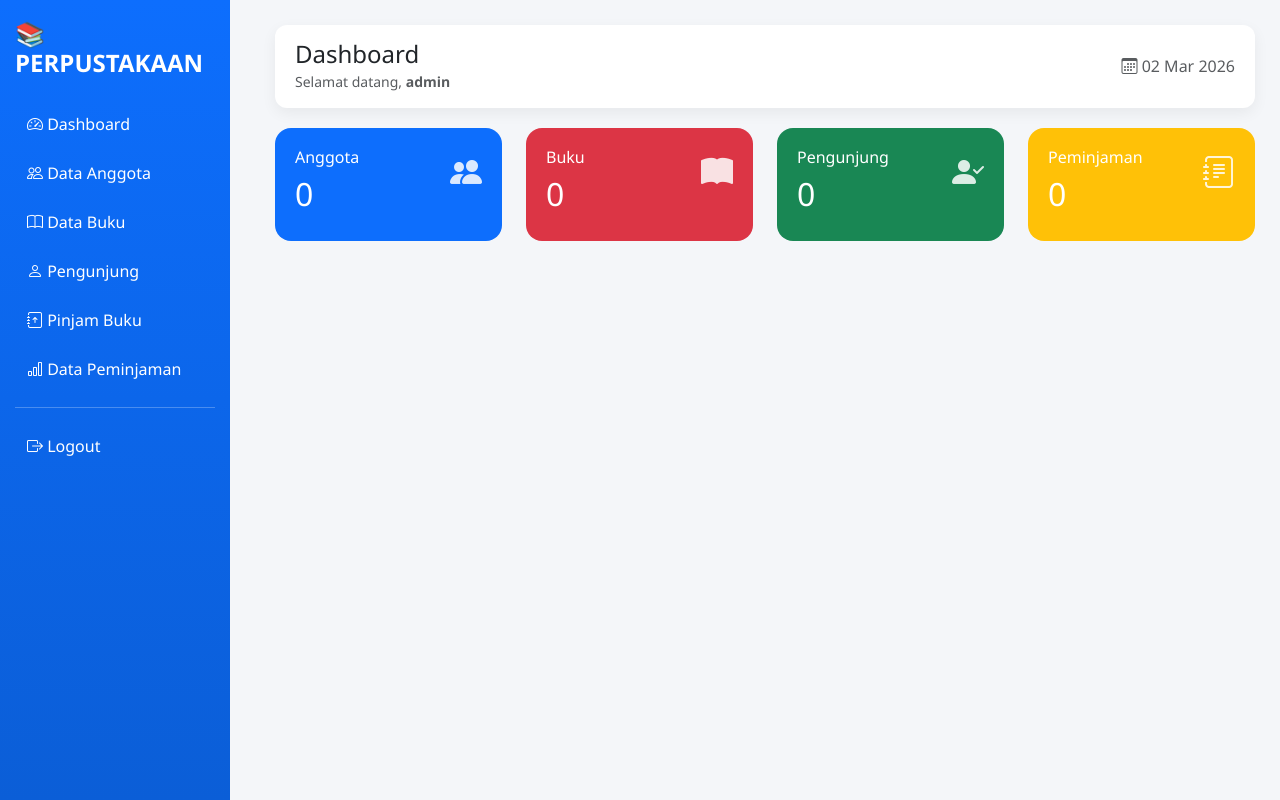
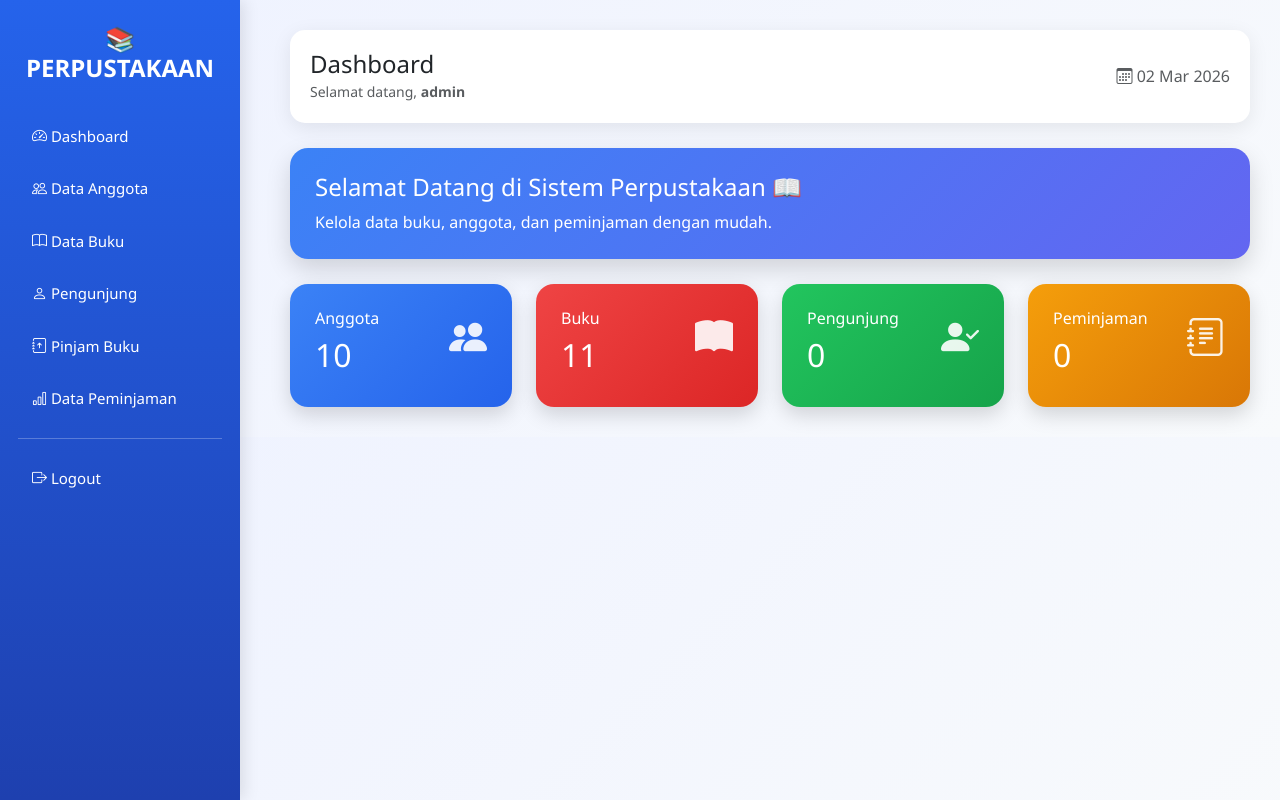
Before and after one commit to Gurindaaa/mapel-kk-Gurinda, a PHP site: page / in a window 1280 px wide. Run offline with PHP 8.4, Linux system fonts and the light colour scheme; the visitor is signed in with stand-in values (Sample User, id 1); data that the repository does not hold is empty.

Commit message:
Add files via upload

```diff
--- a/Gurinda-Aplikasi Peminjaman Buku/index.php
+++ b/Gurinda-Aplikasi Peminjaman Buku/index.php
@@ -5,174 +5,274 @@ if (!isset($_SESSION['login'])) {
     exit;
 }
 
-include "koneksi.php";
+/* DATA MANUAL TANPA DATABASE */
 
-// hitung anggota
-$qAnggota = mysqli_query($koneksi, "SELECT COUNT(*) as total FROM anggota");
-$dAnggota = mysqli_fetch_assoc($qAnggota);
-$totalAnggota = $dAnggota['total'];
+// data anggota
+$anggota = [
+"ALDI WAHRIYANTO",
+"ANDI RIZKI FARAWANSYA",
+"ANNISA HUMAIRA AZZAHRA",
+"BERTHA ELLYA TAMARA",
+"ESTER APRILLIA",
+"FAJAR RAMADHAN",
+"INDRA SAPUTRA",
+"NADIA PUTRI",
+"RIZKY ADITYA",
+"SYIFA NURHALIZA"
+];
 
-// hitung buku
-$qBuku = mysqli_query($koneksi, "SELECT COUNT(*) as total FROM buku");
-$dBuku = mysqli_fetch_assoc($qBuku);
-$totalBuku = $dBuku['total'];
+// data buku
+$buku = [
+"Informatika","Matematika","Penjas","Agama","Bahasa Inggris",
+"Mulok","PKK","Jurusan RPL","Sejarah","BK","Seni Budaya"
+];
+
+$totalAnggota = count($anggota);
+$totalBuku = count($buku);
 ?>
+
 <!DOCTYPE html>
 <html lang="id">
 <head>
 <meta charset="UTF-8">
 <title>Dashboard Perpustakaan</title>
+
 <link href="https://cdn.jsdelivr.net/npm/bootstrap@5.3.2/dist/css/bootstrap.min.css" rel="stylesheet">
 <link href="https://cdn.jsdelivr.net/npm/bootstrap-icons@1.11.3/font/bootstrap-icons.css" rel="stylesheet">
 
 <style>
+
 body{
-    background:#f4f6f9;
-    font-family:'Segoe UI', sans-serif;
+background:linear-gradient(135deg,#eef2ff,#f8fafc);
+font-family:'Segoe UI',sans-serif;
 }
+
+/* SIDEBAR */
+
 .sidebar{
-    width:230px;
+width:240px;
 height:100vh;
 position:fixed;
-    background: linear-gradient(180deg,#0d6efd,#0b5ed7);
+background:linear-gradient(180deg,#2563eb,#1e40af);
 color:white;
-    padding:20px 15px;
+padding:25px 18px;
+box-shadow:4px 0 15px rgba(0,0,0,0.1);
 }
-.sidebar h4{ font-weight:600; }
+
+.sidebar h4{
+font-weight:700;
+text-align:center;
+margin-bottom:30px;
+}
+
 .sidebar a{
 color:white;
 display:block;
-    padding:10px 12px;
+padding:12px 14px;
 text-decoration:none;
-    border-radius:8px;
-    margin-bottom:5px;
-    transition:.2s;
+border-radius:10px;
+margin-bottom:6px;
+transition:0.3s;
+font-size:15px;
 }
+
 .sidebar a:hover{
-    background:rgba(255,255,255,0.18);
-    padding-left:16px;
+background:rgba(255,255,255,0.2);
+padding-left:20px;
 }
+
+/* CONTENT */
+
 .content{
-    margin-left:250px;
-    padding:25px;
+margin-left:260px;
+padding:30px;
 }
+
+/* TOPBAR */
+
 .topbar{
 background:white;
-    padding:15px 20px;
-    border-radius:12px;
-    box-shadow:0 5px 15px rgba(0,0,0,0.06);
-    margin-bottom:20px;
+padding:20px;
+border-radius:15px;
+box-shadow:0 5px 20px rgba(0,0,0,0.08);
+margin-bottom:25px;
 }
+
+/* WELCOME CARD */
+
+.welcome-card{
+background:linear-gradient(135deg,#3b82f6,#6366f1);
+color:white;
+padding:25px;
+border-radius:18px;
+margin-bottom:25px;
+box-shadow:0 10px 25px rgba(0,0,0,0.15);
+}
+
+/* STAT BOX */
+
 .stat-box{
-    border-radius:16px;
+border-radius:18px;
 color:white;
-    padding:20px;
-    transition:.25s;
-    position:relative;
-    overflow:hidden;
+padding:25px;
+transition:.3s;
+box-shadow:0 8px 20px rgba(0,0,0,0.15);
 }
+
+.stat-box:hover{
+transform:translateY(-8px);
+}
+
 .stat-box i{
-    font-size:32px;
-    opacity:.85;
+font-size:38px;
+opacity:0.9;
 }
-.stat-box:hover{
-    transform:translateY(-5px);
-    box-shadow:0 15px 30px rgba(0,0,0,0.18);
+
+/* warna box */
+
+.box1{background:linear-gradient(135deg,#3b82f6,#2563eb);}
+.box2{background:linear-gradient(135deg,#ef4444,#dc2626);}
+.box3{background:linear-gradient(135deg,#22c55e,#16a34a);}
+.box4{background:linear-gradient(135deg,#f59e0b,#d97706);}
+
+.box-link{
+text-decoration:none;
 }
-.box-link{ text-decoration:none; }
+
 </style>
 </head>
 <body>
 
 <!-- SIDEBAR -->
 <div class="sidebar">
-    <h4 class="mb-4">📚 PERPUSTAKAAN</h4>
+
+<h4>📚 PERPUSTAKAAN</h4>
+
 <a href="index.php"><i class="bi bi-speedometer2"></i> Dashboard</a>
 <a href="anggota.php"><i class="bi bi-people"></i> Data Anggota</a>
 <a href="buku.php"><i class="bi bi-book"></i> Data Buku</a>
 <a href="pengunjung.php"><i class="bi bi-person"></i> Pengunjung</a>
 <a href="pinjaman.php"><i class="bi bi-journal-arrow-up"></i> Pinjam Buku</a>
 <a href="data.php"><i class="bi bi-bar-chart"></i> Data Peminjaman</a>
+
 <hr>
+
 <a href="logout.php"><i class="bi bi-box-arrow-right"></i> Logout</a>
+
 </div>
 
 <!-- CONTENT -->
 <div class="content">
 
 <!-- TOPBAR -->
+
 <div class="topbar d-flex justify-content-between align-items-center">
+
 <div>
 <h4 class="mb-0">Dashboard</h4>
 <small class="text-muted">
 Selamat datang, <b><?php echo $_SESSION['user']; ?></b>
 </small>
 </div>
+
 <div class="text-muted">
 <i class="bi bi-calendar3"></i>
 <?php echo date('d M Y'); ?>
 </div>
+
+</div>
+
+<!-- WELCOME -->
+
+<div class="welcome-card">
+
+<h4>Selamat Datang di Sistem Perpustakaan 📖</h4>
+
+<p class="mb-0">
+Kelola data buku, anggota, dan peminjaman dengan mudah.
+</p>
+
 </div>
 
 <!-- STAT BOX -->
+
 <div class="row g-4">
 
-        <!-- Anggota -->
 <div class="col-md-3">
 <a href="anggota.php" class="box-link">
-                <div class="stat-box bg-primary">
+<div class="stat-box box1">
+
 <div class="d-flex justify-content-between">
+
 <div>
 <h6>Anggota</h6>
 <h2><?= $totalAnggota; ?></h2>
 </div>
+
 <i class="bi bi-people-fill"></i>
+
 </div>
+
 </div>
 </a>
 </div>
 
-        <!-- Buku -->
+
 <div class="col-md-3">
 <a href="buku.php" class="box-link">
-                <div class="stat-box bg-danger">
+<div class="stat-box box2">
+
 <div class="d-flex justify-content-between">
+
 <div>
 <h6>Buku</h6>
 <h2><?= $totalBuku; ?></h2>
 </div>
+
 <i class="bi bi-book-fill"></i>
+
 </div>
+
 </div>
 </a>
 </div>
 
-        <!-- Pengunjung -->
+
 <div class="col-md-3">
 <a href="pengunjung.php" class="box-link">
-                <div class="stat-box bg-success">
+<div class="stat-box box3">
+
 <div class="d-flex justify-content-between">
+
 <div>
 <h6>Pengunjung</h6>
 <h2>0</h2>
 </div>
+
 <i class="bi bi-person-check-fill"></i>
+
 </div>
+
 </div>
 </a>
 </div>
 
-        <!-- Peminjaman -->
+
 <div class="col-md-3">
 <a href="data.php" class="box-link">
-                <div class="stat-box bg-warning">
+<div class="stat-box box4">
+
 <div class="d-flex justify-content-between">
+
 <div>
 <h6>Peminjaman</h6>
 <h2>0</h2>
 </div>
+
 <i class="bi bi-journal-text"></i>
+
 </div>
+
 </div>
 </a>
 </div>
@@ -180,5 +280,6 @@ body{
 </div>
 
 </div>
+
 </body>
 </html>
```
Lines whose indentation alone changed are shown as unchanged.
